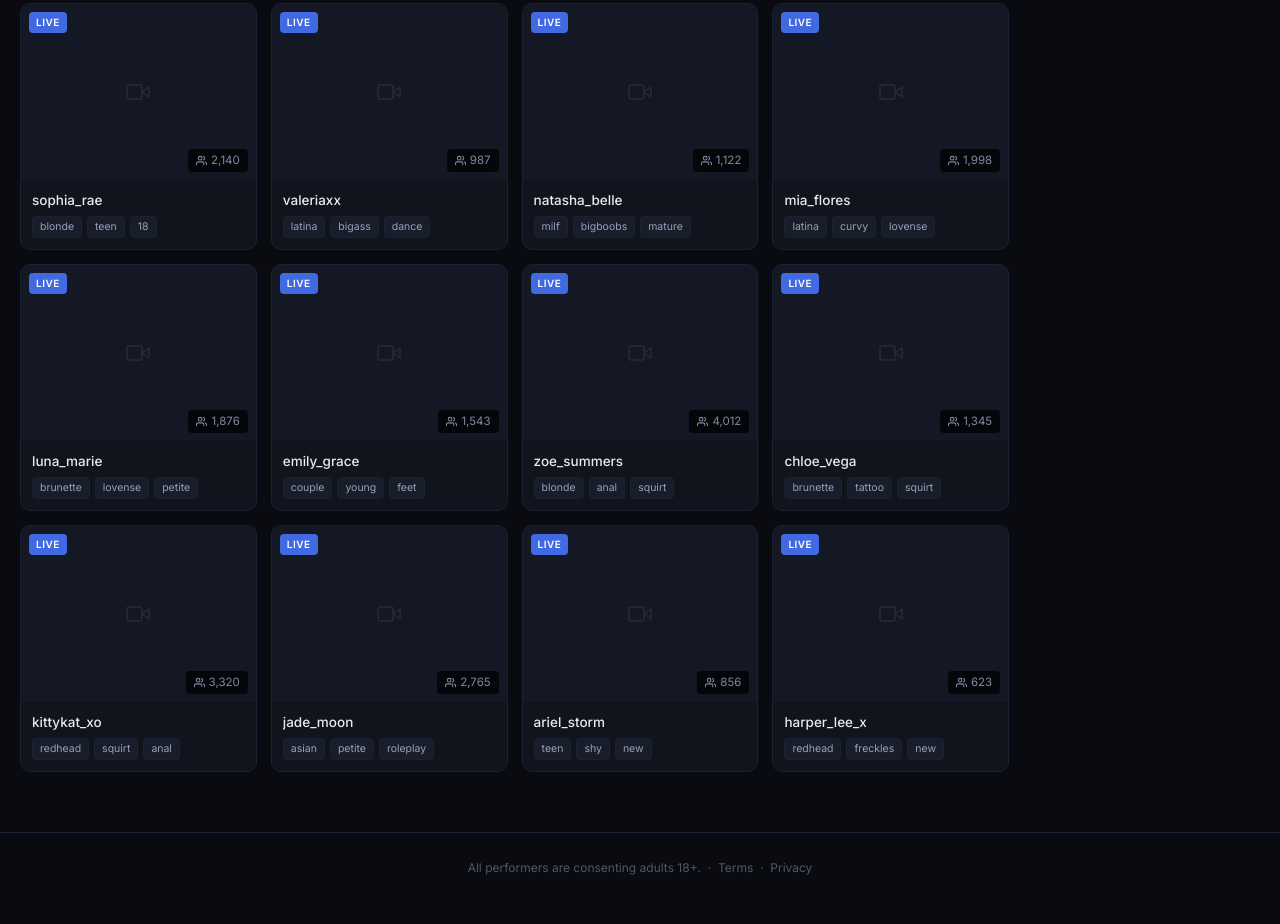
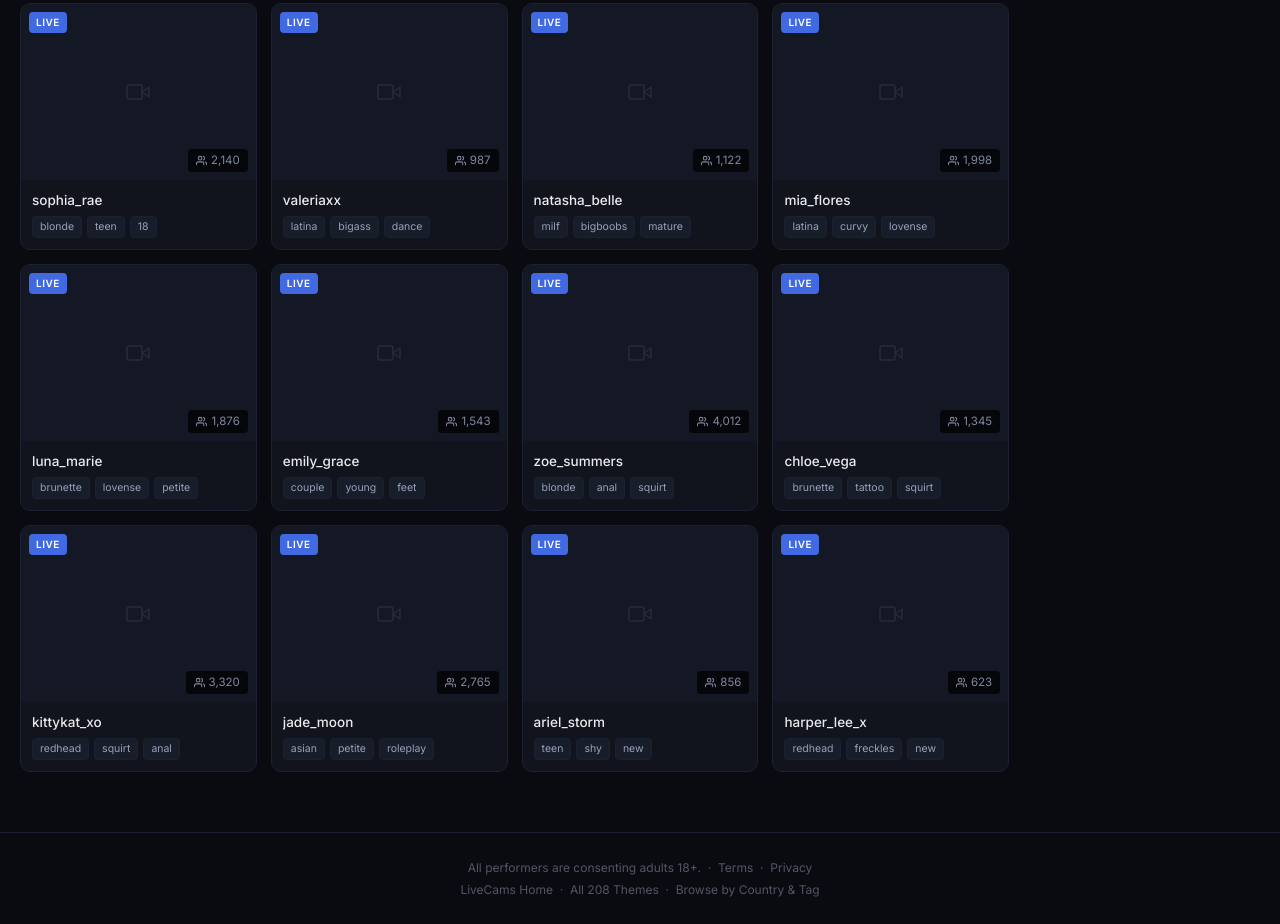
Before and after one commit to LiveCamSignals/livecams-royal-blue, a plain HTML site: page index.html in a window 1280 px wide. Shown: the part 188-1112 px from the top of the page. Before the commit the page ends 1091 px from the top, so only its background shows below. Drawn offline with Linux system fonts and the light colour scheme; no server answers.

Commit message:
Add cross-theme footer links

```diff
--- a/index.html
+++ b/index.html
@@ -330,6 +330,11 @@
     <a href="https://chaturbate.com/terms/" target="_blank" rel="noopener">Terms</a> &nbsp;·&nbsp;
     <a href="https://chaturbate.com/privacy/" target="_blank" rel="noopener">Privacy</a>
   </p>
+  <p class="site-links">
+    <a href="https://livecamsignals.github.io/livecams/">LiveCams Home</a> &nbsp;·&nbsp;
+    <a href="https://livecamsignals.github.io/livecams/themes.html">All 208 Themes</a> &nbsp;·&nbsp;
+    <a href="https://livecamsignals.github.io/fuzzy-bassoon/">Browse by Country &amp; Tag</a>
+  </p>
 </footer>
 
 <script>
```
